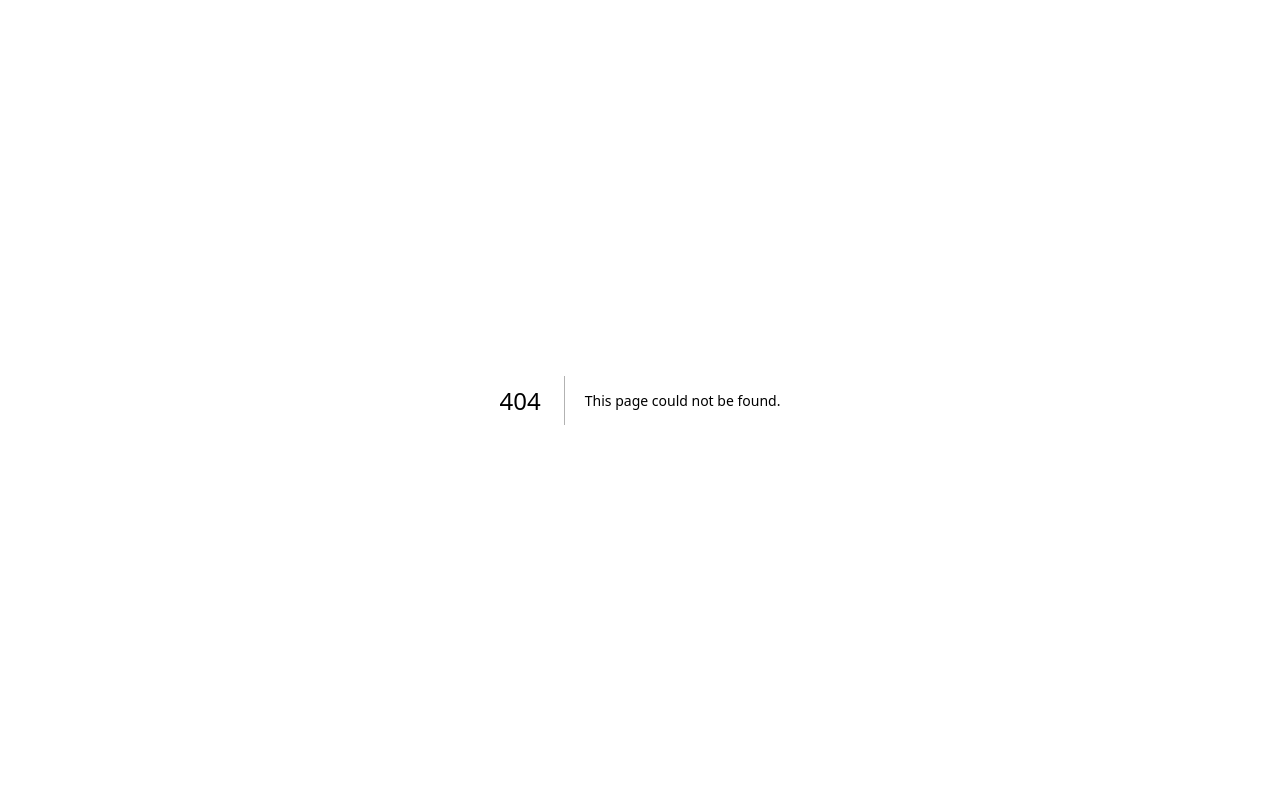
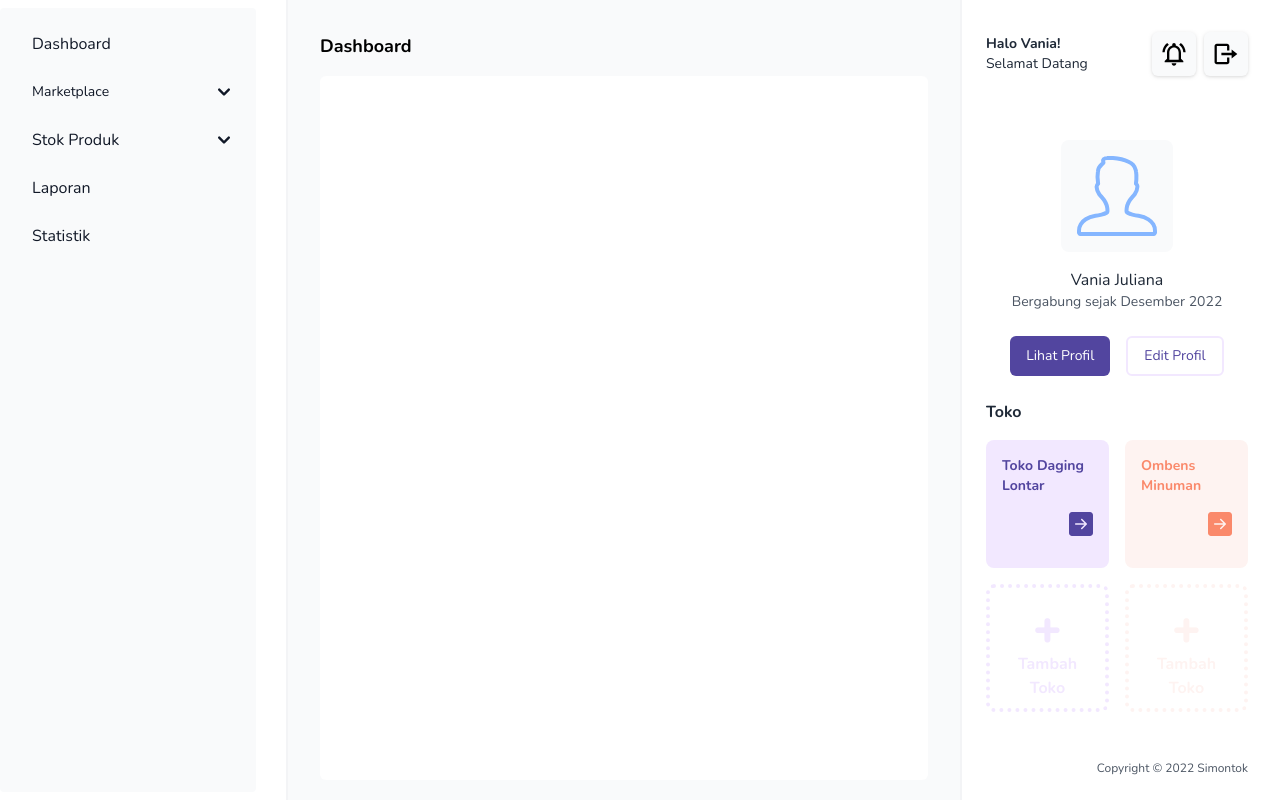
Before and after one commit to fajarzuhrihadiyanto/simontok-fe-fp, a Next.js app: page /dashboard in a window 1280 px wide. Before the commit this address had no page. Built offline with nearby package versions, Linux system fonts and the light colour scheme.

Commit message:
feat: add Dashboard page

```diff
--- /dev/null
+++ b/pages/dashboard.tsx
@@ -0,0 +1,19 @@
+import {LeftSidebar} from "../components/LeftSidebar";
+import {Content} from "../components/Dashboard/Content";
+import {RightSidebar} from "../components/RightSidebar";
+import {Container} from "../components/Dashboard/Container";
+
+export default function Dashboard() {
+    return (
+        <>
+            <LeftSidebar />
+            <Content>
+                <h1 className="text-lg font-bold">Dashboard</h1>
+                <Container>
+                    <p></p>
+                </Container>
+            </Content>
+            <RightSidebar />
+        </>
+    )
+}
```
